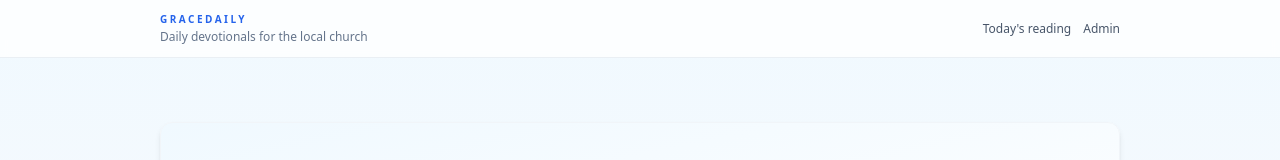
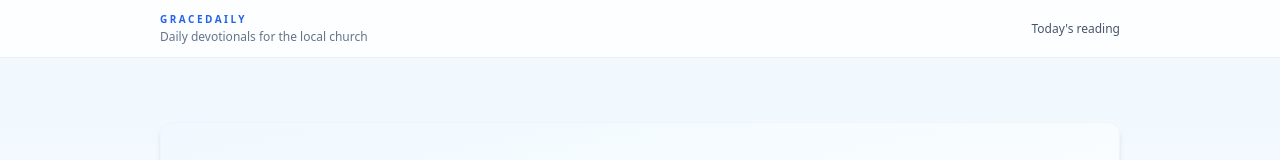
Before and after one commit to Gandokijnr/daily-devotion, a Vue app: page / in a window 1280 px wide. Shown: the top 160 px of the page. Built offline with nearby package versions, Linux system fonts and the light colour scheme; no server answers; the database is empty; the HTML template or start-up script is replaced by a standard one.

Commit message:
remove admin link

```diff
--- a/src/App.vue
+++ b/src/App.vue
@@ -19,12 +19,12 @@ import { RouterLink, RouterView } from 'vue-router'
           >
             Today's reading
           </RouterLink>
-          <RouterLink
+          <!-- <RouterLink
             to="/admin/login"
             class="hover:text-primary-700 transition"
           >
             Admin
-          </RouterLink>
+          </RouterLink> -->
         </nav>
       </div>
     </header>
```
